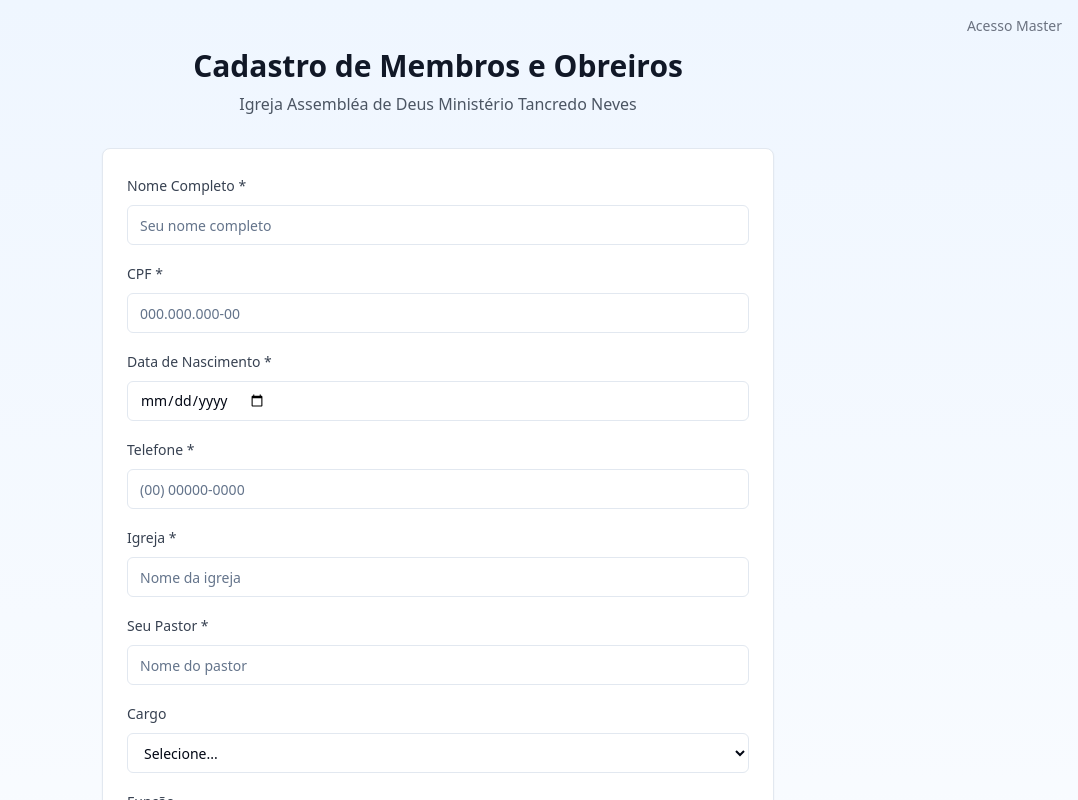
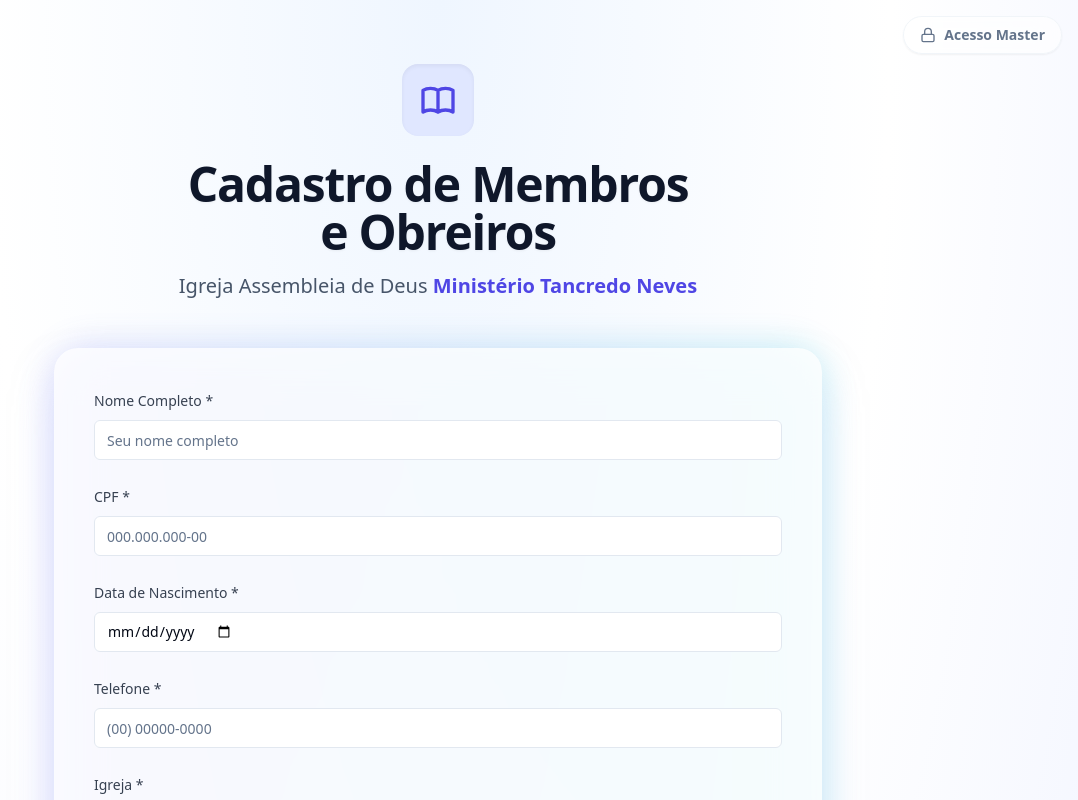
Before and after one commit to fabiobpereira45-del/Batismo, a Next.js app: page / in a window 1280 px wide. Shown: the top 800 px of the page, without its empty margins (202-1280 px from the left). Built offline with nearby package versions, Linux system fonts and the light colour scheme; no server answers.

Commit message:
style: redesign moderno da tela inicial

```diff
--- a/app/page.tsx
+++ b/app/page.tsx
@@ -3,25 +3,36 @@
 
 export default function Home() {
   return (
-    <main className="min-h-screen bg-gradient-to-b from-blue-50 to-white py-12 px-4 relative">
-      <div className="absolute top-4 right-4">
+    <main className="min-h-screen bg-[radial-gradient(ellipse_at_top,_var(--tw-gradient-stops))] from-blue-50 via-white to-indigo-50 py-12 px-4 relative overflow-hidden">
+      <div className="absolute top-4 right-4 z-10">
         <Link
           href="/admin/login"
-          className="text-sm font-medium text-gray-500 hover:text-gray-900 flex items-center gap-1"
+          className="text-sm font-semibold text-slate-500 hover:text-indigo-600 transition-colors flex items-center gap-2 bg-white/60 backdrop-blur-md px-4 py-2 rounded-full shadow-sm hover:shadow-md border border-slate-100"
         >
+          <svg xmlns="http://www.w3.org/2000/svg" width="16" height="16" viewBox="0 0 24 24" fill="none" stroke="currentColor" strokeWidth="2" strokeLinecap="round" strokeLinejoin="round"><rect width="18" height="11" x="3" y="11" rx="2" ry="2"/><path d="M7 11V7a5 5 0 0 1 10 0v4"/></svg>
           Acesso Master
         </Link>
       </div>
-      <div className="max-w-2xl mx-auto">
-        <div className="text-center mb-8">
-          <h1 className="text-3xl font-bold text-gray-900 mb-2">
-            Cadastro de Membros e Obreiros
+      <div className="max-w-3xl mx-auto relative z-10">
+        <div className="text-center mb-12 mt-4">
+          <div className="inline-flex items-center justify-center p-4 bg-indigo-100 rounded-2xl mb-6 shadow-inner">
+            <svg xmlns="http://www.w3.org/2000/svg" className="h-10 w-10 text-indigo-600" fill="none" viewBox="0 0 24 24" stroke="currentColor">
+              <path strokeLinecap="round" strokeLinejoin="round" strokeWidth={2} d="M12 6.253v13m0-13C10.832 5.477 9.246 5 7.5 5S4.168 5.477 3 6.253v13C4.168 18.477 5.754 18 7.5 18s3.332.477 4.5 1.253m0-13C13.168 5.477 14.754 5 16.5 5c1.747 0 3.332.477 4.5 1.253v13C19.832 18.477 18.247 18 16.5 18c-1.746 0-3.332.477-4.5 1.253" />
+            </svg>
+          </div>
+          <h1 className="text-4xl md:text-5xl font-extrabold text-slate-900 tracking-tight mb-4 drop-shadow-sm">
+            Cadastro de Membros <br className="hidden md:block"/>e Obreiros
           </h1>
-          <p className="text-gray-600">
-            Igreja Assembléa de Deus Ministério Tancredo Neves
+          <p className="text-lg md:text-xl text-slate-600 font-medium">
+            Igreja Assembleia de Deus <br className="md:hidden" /><span className="text-indigo-600 font-semibold">Ministério Tancredo Neves</span>
           </p>
         </div>
-        <FormularioBatismo />
+        <div className="relative">
+          <div className="absolute -inset-1 bg-gradient-to-r from-indigo-500 to-cyan-500 rounded-[2.5rem] blur-lg opacity-20"></div>
+          <div className="relative">
+            <FormularioBatismo />
+          </div>
+        </div>
       </div>
     </main>
   );
--- a/components/formulario-batismo.tsx
+++ b/components/formulario-batismo.tsx
@@ -292,9 +292,9 @@
     `space-y-2 ${errors[field] ? "has-errors" : ""}`;
 
   return (
-    <Card>
-      <CardContent className="pt-6">
-        <form onSubmit={handleSubmit} className="space-y-4">
+    <Card className="border-0 shadow-2xl shadow-indigo-200/50 bg-white/80 backdrop-blur-xl rounded-3xl overflow-hidden">
+      <CardContent className="p-8 sm:p-10">
+        <form onSubmit={handleSubmit} className="space-y-6">
           {error && (
             <div className="bg-red-50 border border-red-200 text-red-700 px-4 py-3 rounded-md text-sm">
               {error}
@@ -501,8 +501,8 @@
             </div>
           </div>
 
-          <Button type="submit" className="w-full mt-6" disabled={loading}>
-            {loading ? "Enviando..." : "Inscrever-se"}
+          <Button type="submit" className="w-full mt-8 h-12 text-lg font-semibold bg-gradient-to-r from-indigo-600 to-blue-600 hover:from-indigo-700 hover:to-blue-700 shadow-md hover:shadow-lg transition-all rounded-xl" disabled={loading}>
+            {loading ? "Enviando..." : "Finalizar Inscrição"}
           </Button>
         </form>
       </CardContent>
```
